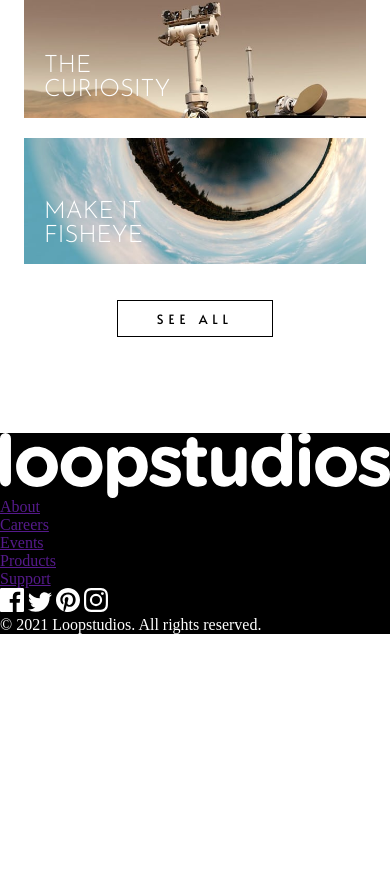
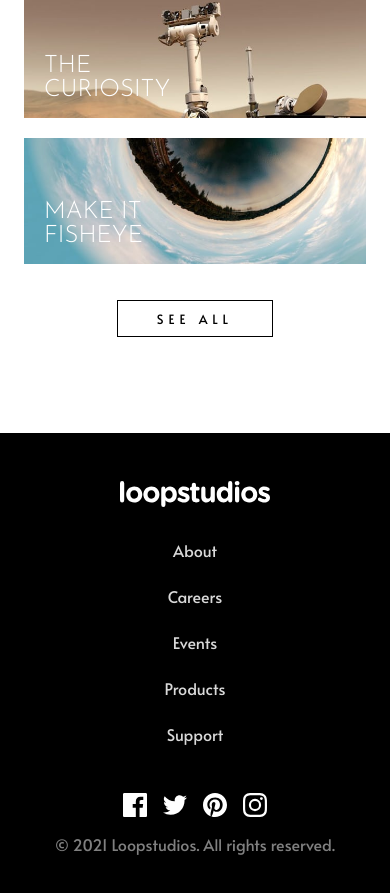
Before and after one commit to anhvu1012/Loopstudio-Landing-Page, a plain HTML site: page index.html in a window 390 px wide. Shown: the part 2355-3248 px from the top of the page. Before the commit the page ends 2989 px from the top, so only its background shows below. Drawn offline with Linux system fonts and the light colour scheme.

Commit message:
Finish styling footer (desktop, mobile)

```diff
--- a/index.html
+++ b/index.html
@@ -150,16 +150,19 @@
         </section>
       </div>
     </main>
-    <footer class="flex flex-column">
-      <img src="images/logo.svg" alt="Loopstudio logo" />
-      <div class="footer-navi flex flex-column">
-        <a href="">About</a>
-        <a href="">Careers</a>
-        <a href="">Events</a>
-        <a href="">Products</a>
-        <a href="">Support</a>
+    <footer class="footer flex flex-column">
+      <div class="flex flex-column align-center">
+        <img class="footer-logo" src="images/logo.svg" alt="Loopstudio logo" />
+        <div class="footer-navi flex flex-column justify-center align-center">
+          <a class="footer-navi-link" href="">About</a>
+          <a class="footer-navi-link" href="">Careers</a>
+          <a class="footer-navi-link" href="">Events</a>
+          <a class="footer-navi-link" href="">Products</a>
+          <a class="footer-navi-link" href="">Support</a>
         </div>
-      <div class="social-links-list">
+      </div>
+      <div class="flex flex-column align-center">
+        <div class="social-links-list flex align-center justify-center">
           <img
             src="images/icon-facebook.svg"
             alt="Link to Facebook"
@@ -181,7 +184,8 @@
             class="social-link"
           />
         </div>
-      <p>© 2021 Loopstudios. All rights reserved.</p>
+        <p class="copyright">© 2021 Loopstudios. All rights reserved.</p>
+      </div>
     </footer>
     <script src="script.js"></script>
   </body>
--- a/styles.scss
+++ b/styles.scss
@@ -391,7 +391,52 @@ main{
   }
 }
 
-footer{
+.footer{
   background-color: $black;
   color: $white;
+  padding-block: 3em;
+  @include breakpoint(desktop){
+    flex-direction: row;
+    padding-inline: 10.4em;
+    justify-content: space-between;
+  }
+
+  &>div:first-child{
+    @include breakpoint(desktop){
+      align-items: start;
+    }
+    .footer-logo{
+      @include img-size(9.4em);
+    }
+
+    .footer-navi{
+      margin-block: 2em;
+      row-gap: 1.5em;
+      @include breakpoint(desktop){
+        flex-direction: row;
+        column-gap: 2em;
+      }
+
+      .footer-navi-link{
+        color: $grey-200;
+        text-decoration: none;
+        @include font-type(normaltext);
+      }
+    }
+  }
+
+  &>div:last-child{
+    @include breakpoint(desktop){
+      align-items: end;
+    }
+    .social-links-list{
+      margin-block: 1em;
+      column-gap: 1em;
+    }
+
+    .copyright{
+      color: $grey-500;
+      @include font-type(normaltext);
+    }
+  }
 }
```
Also changed, not shown: styles/styles.css, 1 other file. Lines whose indentation alone changed are shown as unchanged.
